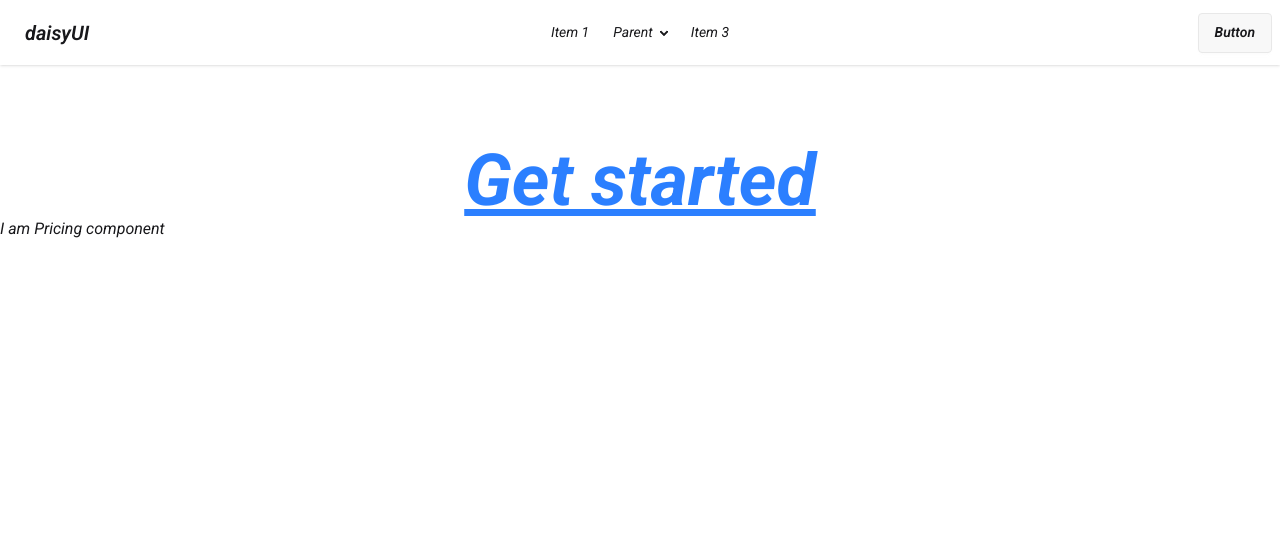
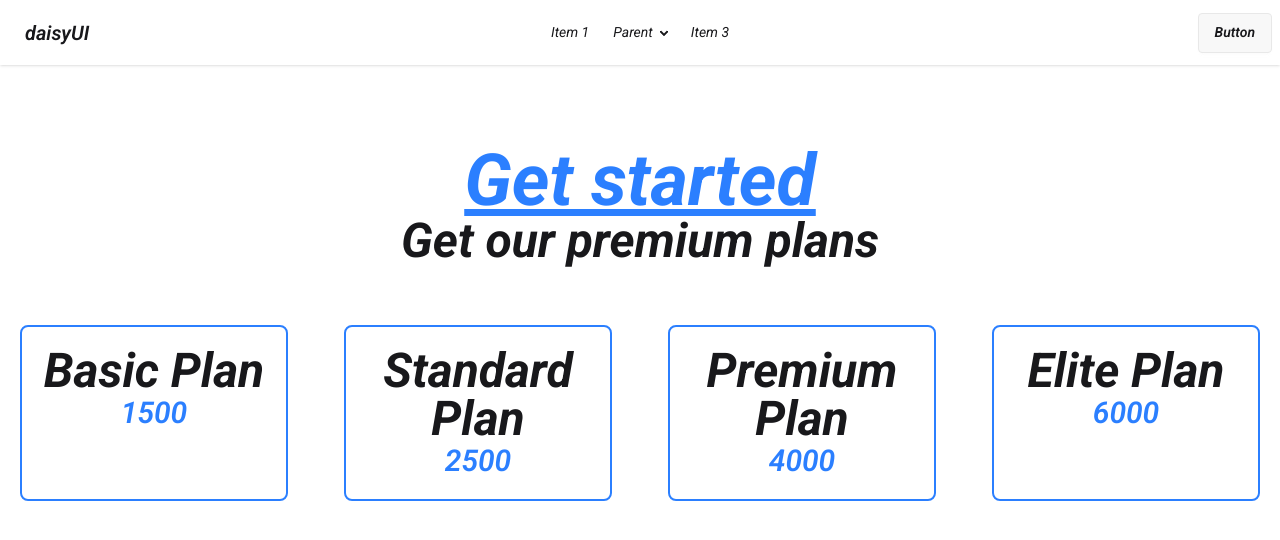
Before and after one commit to Atahar-Shihab/practicing-react-part-3, a React (Vite) app: page / in a window 1280 px wide. Shown: the top 540 px of the page. Built offline with nearby package versions, Linux system fonts and the light colour scheme.

Commit message:
added cards

```diff
--- a/src/App.jsx
+++ b/src/App.jsx
@@ -24,7 +24,7 @@ function App() {
       <main>
         <h1 className="underline text-7xl text-center text-blue-500 font-bold mt-20">Get started</h1>
 
-        <Suspense fallback={<span className="loading loading-infinity loading-xl"></span>
+        <Suspense fallback={<span className="justify-center loading loading-infinity loading-xl"></span>
         }>
           <Pricing fallback={<span className="loading loading-ball loading-xl"></span>} pricingPromise={pricingPromise}> </Pricing>
         </Suspense>
--- a/src/Components/Pricing/Pricing.jsx
+++ b/src/Components/Pricing/Pricing.jsx
@@ -1,14 +1,28 @@
 // import React from 'react';
 import { use } from 'react';
+import Pricingcard from '../pricingcard/Pricingcard.jsx';
 const Pricing = ({ pricingPromise }) => {
 
 
     const pricingData = use(pricingPromise);
     console.log(pricingData);
     return (
-        <div>
-            I am Pricing component
+        <div className="">
+            <h2 className="text-5xl font-bold text-center">Get our premium plans</h2>
+
+          <div className="grid grid-cols-1 md:grid-cols-2 lg:grid-cols-4 gap-4 mt-10">
+            {
+
+                pricingData.map(pricing =>
+                    <Pricingcard key={pricing.id} pricing={pricing}></Pricingcard>
+                )
+            }
+
+
+            </div>
+
         </div>
+
     );
 };
 
--- /dev/null
+++ b/src/Components/pricingcard/Pricingcard.jsx
@@ -0,0 +1,17 @@
+
+const Pricingcard = ({ pricing }) => {
+    console.log(pricing);
+    return (
+        <div className="border-2 border-blue-500 rounded-lg p-5 m-5 text-center">
+
+            <div>
+
+                <h1 className="text-5xl font-bold">{pricing.name}</h1>
+                <h4 className="text-3xl font-semibold text-blue-500">{pricing.price}</h4>
+            </div>
+
+</div>
+    );
+};
+
+export default Pricingcard;
```
